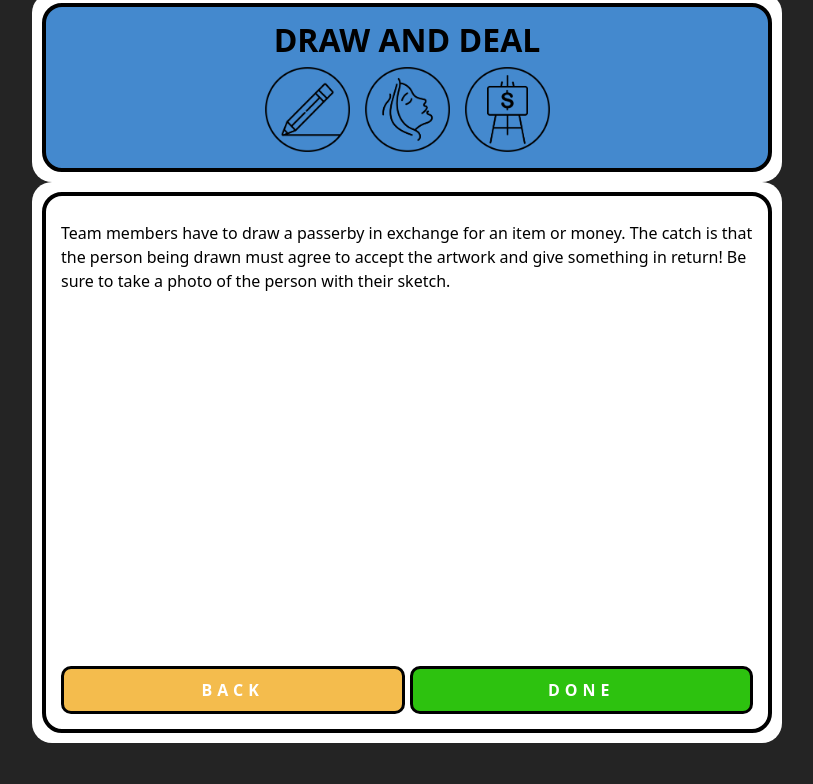
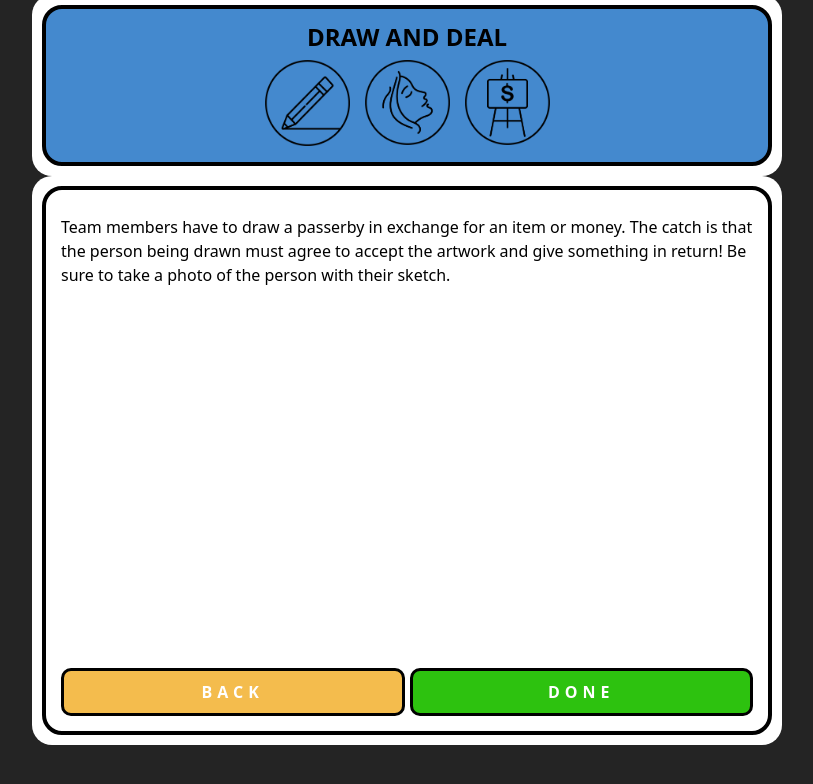
Before and after one commit to haydnkerr/Amazing-Race, a React (Vite) app: page /Amazing-Race/DrawPerson in a window 1280 px wide. Shown: the top 784 px of the page, without its empty margins (233-1046 px from the left). Built offline with nearby package versions, Linux system fonts and the light colour scheme.

Commit message:
Update App.css

```diff
--- a/src/App.css
+++ b/src/App.css
@@ -12,7 +12,7 @@ body {
   display: flex;
   align-items: center;
   justify-content: center;
-  padding: 20px 10px 35px 10px;
+  padding: 25px 10px 35px 10px;
   background-color: #242424;
 
 }
@@ -180,7 +180,7 @@ gap: 10px;
   text-transform: uppercase;
   color: black;
   margin: 5px 0px 10px 0px;
-  font-size: 2rem;
+  font-size: 1.5rem;
   font-weight: 900;
 }
 
```
